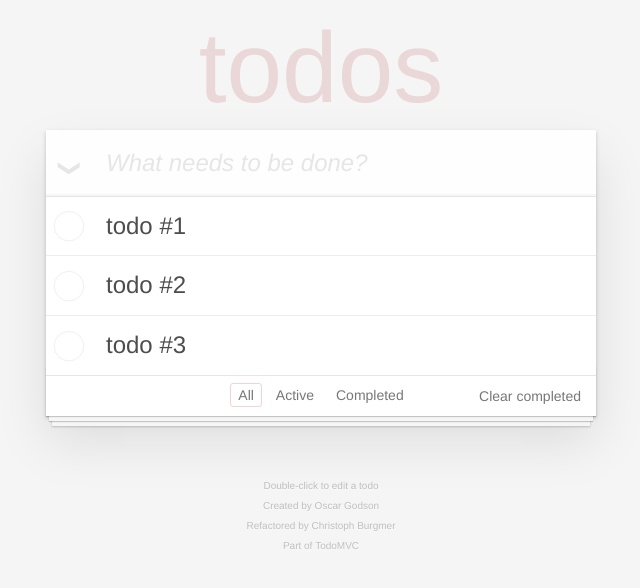
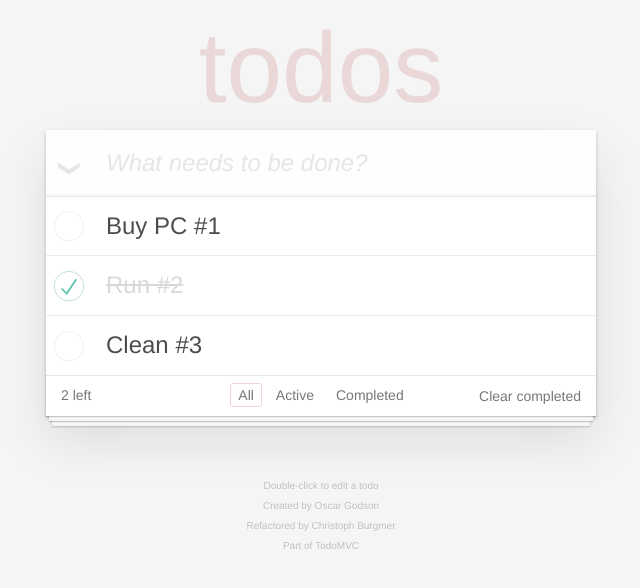
Before and after one commit to Sogo13/vue3-todo-app, a Vue app: page / in a window 1280 px wide. Shown: the top 588 px of the page, without its empty margins (319-959 px from the left). Built offline with nearby package versions, Linux system fonts and the light colour scheme.

Commit message:
final version from class

```diff
--- a/src/App.vue
+++ b/src/App.vue
@@ -1,48 +1,91 @@
 <template>
     <section class="todoapp">
-    <header class="header">
-      <h1>todos</h1>
-      <input class="new-todo" placeholder="What needs to be done?" autofocus>
-    </header>
+        <todo-input @add-new-todo="addTodo"></todo-input>
         <section class="main">
             <input id="toggle-all" class="toggle-all" type="checkbox">
             <label for="toggle-all">Mark all as complete</label>
             <ul class="todo-list">
-        <li class="todo" v-for="i in [1, 2, 3]" :key="i">
-          <div class="view">
-            <input class="toggle" type="checkbox" />
-            <label>todo #{{ i }}</label>
-            <button class="destroy"></button>
-          </div>
-          <input class="edit" type="text" />
-        </li>
+                <todo-item
+                    v-for="todo in todoList"
+                    :key="todo.id"
+                    :todo="todo"
+                    @toggle-state="toggleTodoState"
+                    @change-title="changeTitle"
+                ></todo-item>
             </ul>
         </section>
-    <footer class="footer">
-      <span class="todo-count"></span>
-      <ul class="filters">
-        <li>
-          <a href="#/" class="selected">All</a>
-        </li>
-        <li>
-          <a href="#/active">Active</a>
-        </li>
-        <li>
-          <a href="#/completed">Completed</a>
-        </li>
-      </ul>
-      <button class="clear-completed">Clear completed</button>
-    </footer>
+        <todo-filters
+            :count="activeTodoCount"
+            @set-filter="filter = $event"
+            @clear-completed="clearCompleted"
+        ></todo-filters>
     </section>
-  <footer class="info">
-    <p>Double-click to edit a todo</p>
-    <p>Created by <a href="http://twitter.com/oscargodson">Oscar Godson</a></p>
-    <p>Refactored by <a href="https://github.com/cburgmer">Christoph Burgmer</a></p>
-    <p>Part of <a href="http://todomvc.com">TodoMVC</a></p>
-  </footer>
+    <todo-footer></todo-footer>
 </template>
 
+<script setup>
+import TodoItem from "@/components/TodoApp/TodoItem.vue";
+import TodoFooter from "@/components/TodoApp/TodoFooter.vue";
+import TodoInput from "@/components/TodoApp/TodoInput.vue";
+import TodoFilters from "@/components/TodoApp/TodoFilters.vue";
+import {computed, ref} from "vue";
 
-<script setup>
+const todos = ref([
+    {
+        id: 1,
+        title: 'Buy PC',
+        isCompleted: false
+    },
+    {
+        id: 2,
+        title: 'Run',
+        isCompleted: true
+    },
+    {
+        id: 3,
+        title: 'Clean',
+        isCompleted: false
+    },
+])
 
+const todoList = computed(todosToShow)
+
+const filter = ref('all')
+function todosToShow() {
+    switch (filter.value) {
+        case 'all': return todos.value;
+        case 'active': return todos.value.filter(t => !t.isCompleted)
+        case 'finished': return todos.value.filter(t => t.isCompleted)
+    }
+}
+
+const activeTodoCount = computed(
+    () =>
+        todos.value.filter(t => !t.isCompleted).length
+)
+
+function clearCompleted() {
+    todos.value = todos.value.filter(t => !t.isCompleted)
+}
+
+function addTodo(text) {
+    todos.value.push({
+        id: todos.value.length + 1,
+        title: text,
+        isCompleted: false,
+    })
+}
+
+function toggleTodoState(id) {
+    const todo = getTodoById(id)
+    todo.isCompleted = !todo.isCompleted
+}
+
+function getTodoById(id) {
+    return todos.value.find(t => t.id === id)
+}
+
+function changeTitle({ id, newValue }) {
+    getTodoById(id).title = newValue
+}
 </script>
--- /dev/null
+++ b/src/components/TodoApp/TodoFilters.vue
@@ -0,0 +1,28 @@
+<template>
+    <footer class="footer">
+        <span class="todo-count">{{ count }} left</span>
+        <ul class="filters">
+            <li>
+                <a href="#/" class="selected"
+                   @click="$emit('set-filter', 'all')">All</a>
+            </li>
+            <li>
+                <a href="#/active"
+                   @click="$emit('set-filter', 'active')">Active</a>
+            </li>
+            <li>
+                <a href="#/completed"
+                   @click="$emit('set-filter', 'finished')">Completed</a>
+            </li>
+        </ul>
+        <button class="clear-completed" @click="$emit('clear-completed')">Clear completed</button>
+    </footer>
+</template>
+
+<style scoped>
+
+</style>
+
+<script setup>
+const props = defineProps(['count'])
+</script>
--- /dev/null
+++ b/src/components/TodoApp/TodoFooter.vue
@@ -0,0 +1,15 @@
+<template>
+    <footer class="info">
+        <p>Double-click to edit a todo</p>
+        <p>Created by <a href="http://twitter.com/oscargodson">Oscar Godson</a></p>
+        <p>Refactored by <a href="https://github.com/cburgmer">Christoph Burgmer</a></p>
+        <p>Part of <a href="http://todomvc.com">TodoMVC</a></p>
+    </footer>
+</template>
+
+<style scoped>
+
+</style>
+
+<script setup>
+</script>
--- /dev/null
+++ b/src/components/TodoApp/TodoInput.vue
@@ -0,0 +1,18 @@
+<template>
+    <header class="header">
+        <h1>todos</h1>
+        <input class="new-todo"
+               placeholder="What needs to be done?"
+               autofocus
+        @keyup.enter="$emit('add-new-todo', $event.target.value)"
+        >
+    </header>
+</template>
+
+<style scoped>
+
+</style>
+
+<script setup>
+
+</script>
--- /dev/null
+++ b/src/components/TodoApp/TodoItem.vue
@@ -0,0 +1,40 @@
+<template>
+    <li class="todo" :class="{
+        'completed': props.todo.isCompleted,
+        'editing': isEditing
+    }" >
+        <div class="view">
+            <input class="toggle" type="checkbox"
+                   @input="$emit('toggleState', props.todo.id)"
+                   :checked="props.todo.isCompleted"
+            />
+            <label @dblclick="isEditing = true">{{ props.todo.title }} #{{ props.todo.id }}</label>
+            <button class="destroy"></button>
+        </div>
+        <input class="edit" type="text" :value="props.todo.title"
+        @keydown.enter="stopEditing"/>
+    </li>
+</template>
+
+<style scoped>
+
+</style>
+
+<script setup>
+import {ref} from "vue";
+
+const props = defineProps(['todo'])
+
+const isEditing = ref(false)
+
+const emit = defineEmits()
+
+function stopEditing(event) {
+    isEditing.value = false
+    emit('change-title', {
+        id: props.todo.id,
+        newValue: event.target.value
+    })
+}
+
+</script>
--- a/src/main.js
+++ b/src/main.js
@@ -1,4 +1,6 @@
 import { createApp } from 'vue'
 import App from './App.vue'
 
-createApp(App).mount('#app')
+const app = createApp(App)
+
+app.mount('#app')
```
Also changed, not shown: src/components/MyHeader.vue (added, +32 -0 lines). Lines whose indentation alone changed are shown as unchanged.
